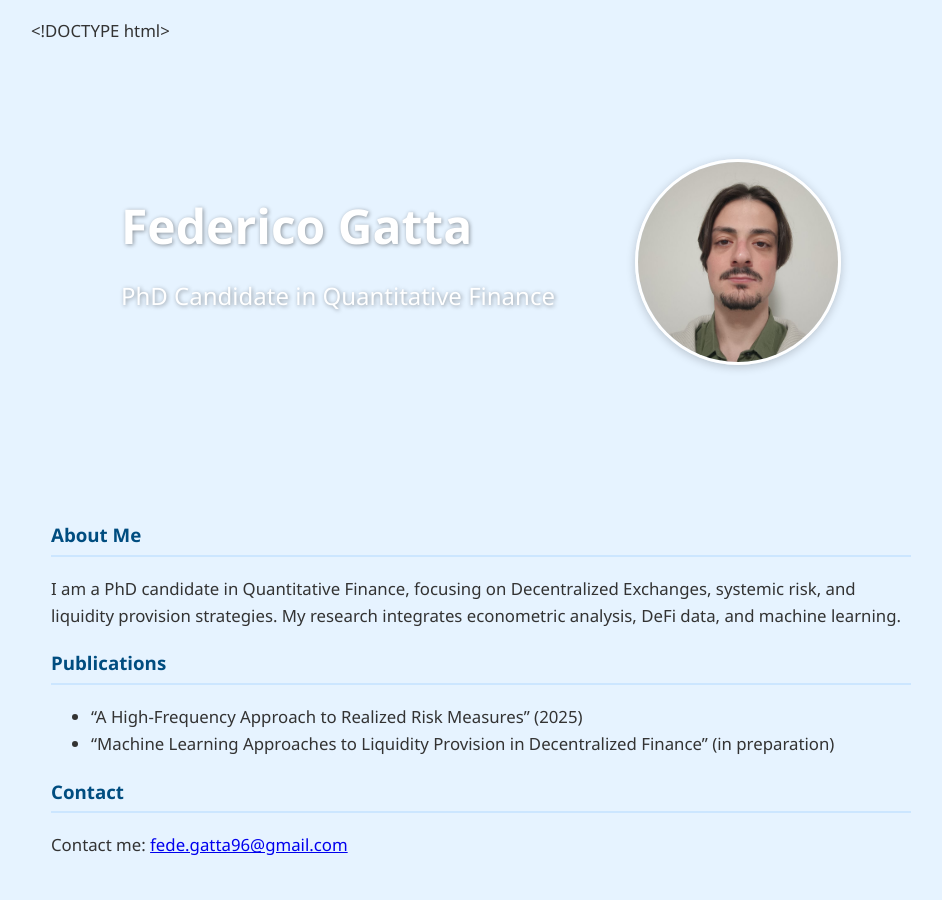
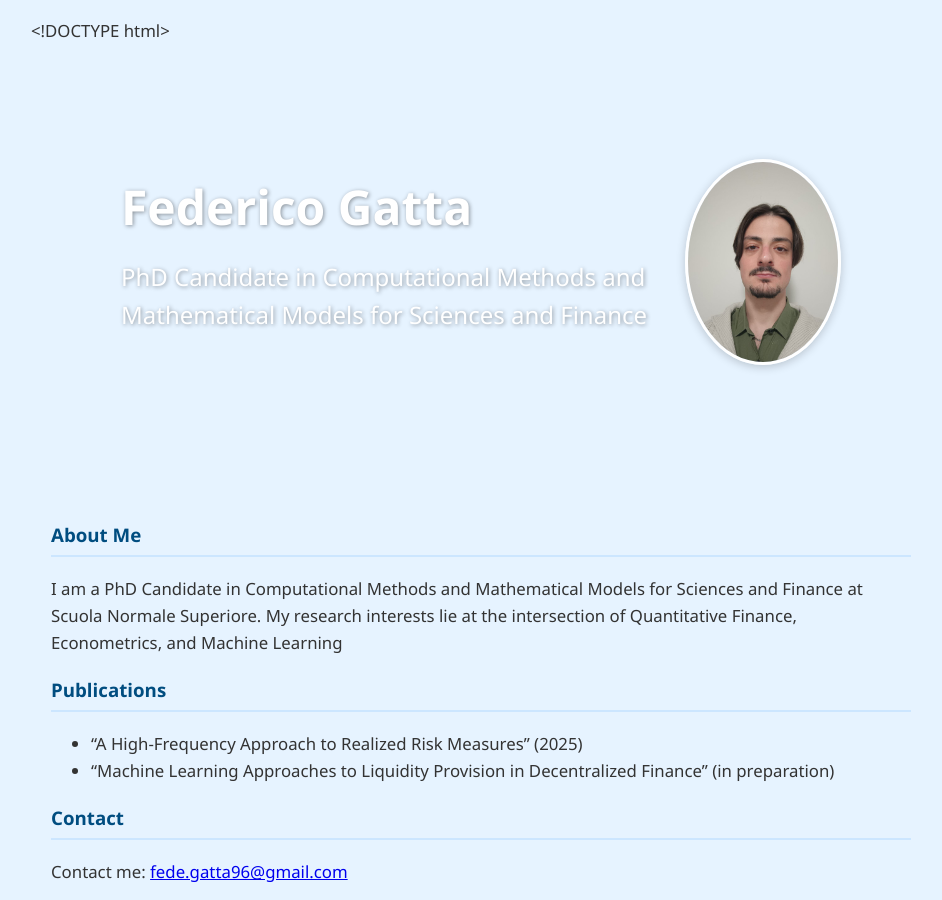
Before and after one commit to fede-gatta/fede-gatta.github.io, a Jekyll site: the page built from index.md, in a window 1280 px wide and 900 px high, scrolled down 442 px. Shown: the whole window, without its empty margins (159-1101 px from the left). Built offline with Jekyll 4.4.1, drawn with Linux system fonts in a browser that asks for light colours; our own code applies the rules of GitHub Pages for plain Markdown files.

Commit message:
Update index.md

```diff
--- a/index.md
+++ b/index.md
@@ -11,7 +11,7 @@
         <div class="header-content">
             <div class="text-box">
                 <h1>Federico Gatta</h1>
-                <h2>PhD Candidate in Quantitative Finance</h2>
+                <h2>PhD Candidate in Computational Methods and Mathematical Models for Sciences and Finance</h2>
             </div>
             <img src="images/HeadShot.jpg" alt="Federico Gatta" class="profile-photo">
         </div>
@@ -20,9 +20,8 @@
         <section>
             <h3>About Me</h3>
             <p>
-                I am a PhD candidate in Quantitative Finance, focusing on Decentralized Exchanges,
-                systemic risk, and liquidity provision strategies. My research integrates
-                econometric analysis, DeFi data, and machine learning.
+                I am a PhD Candidate in Computational Methods and Mathematical Models for Sciences and Finance at Scuola Normale Superiore.
+                My research interests lie at the intersection of Quantitative Finance, Econometrics, and Machine Learning
             </p>
         </section>
         <section>
```
